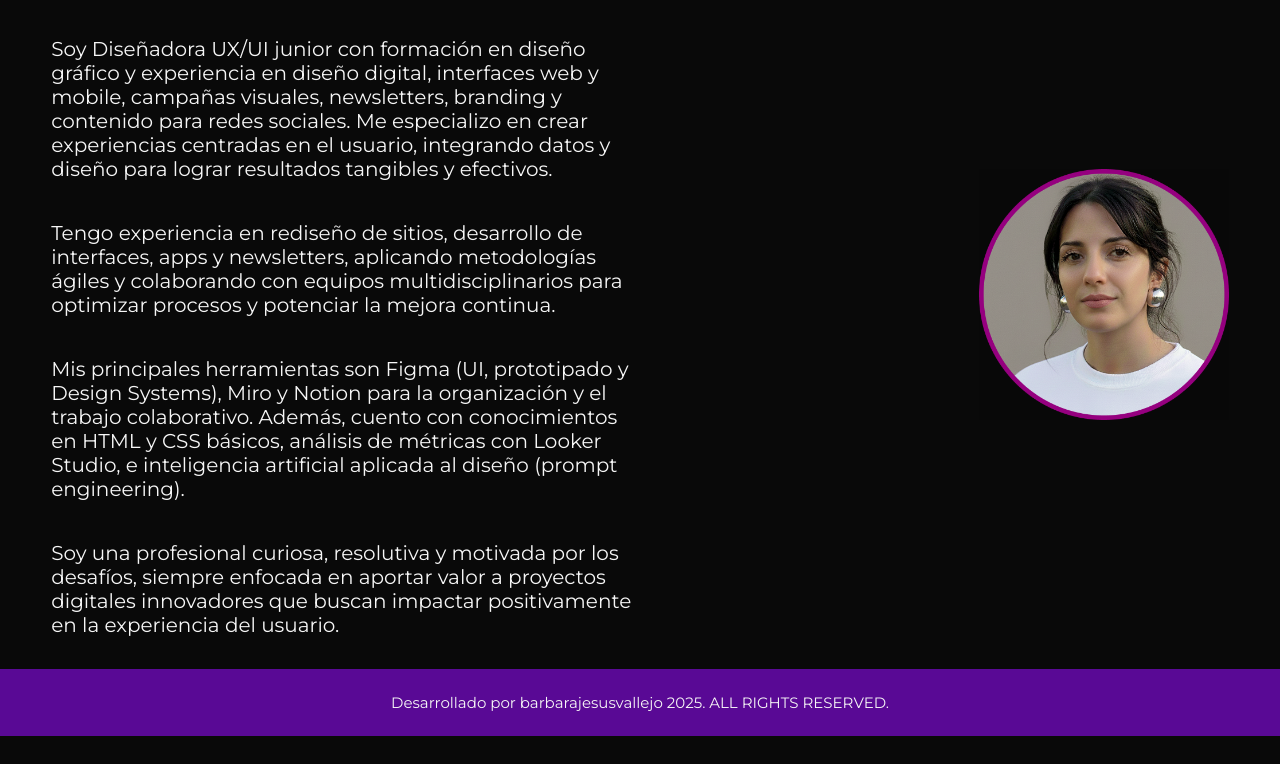
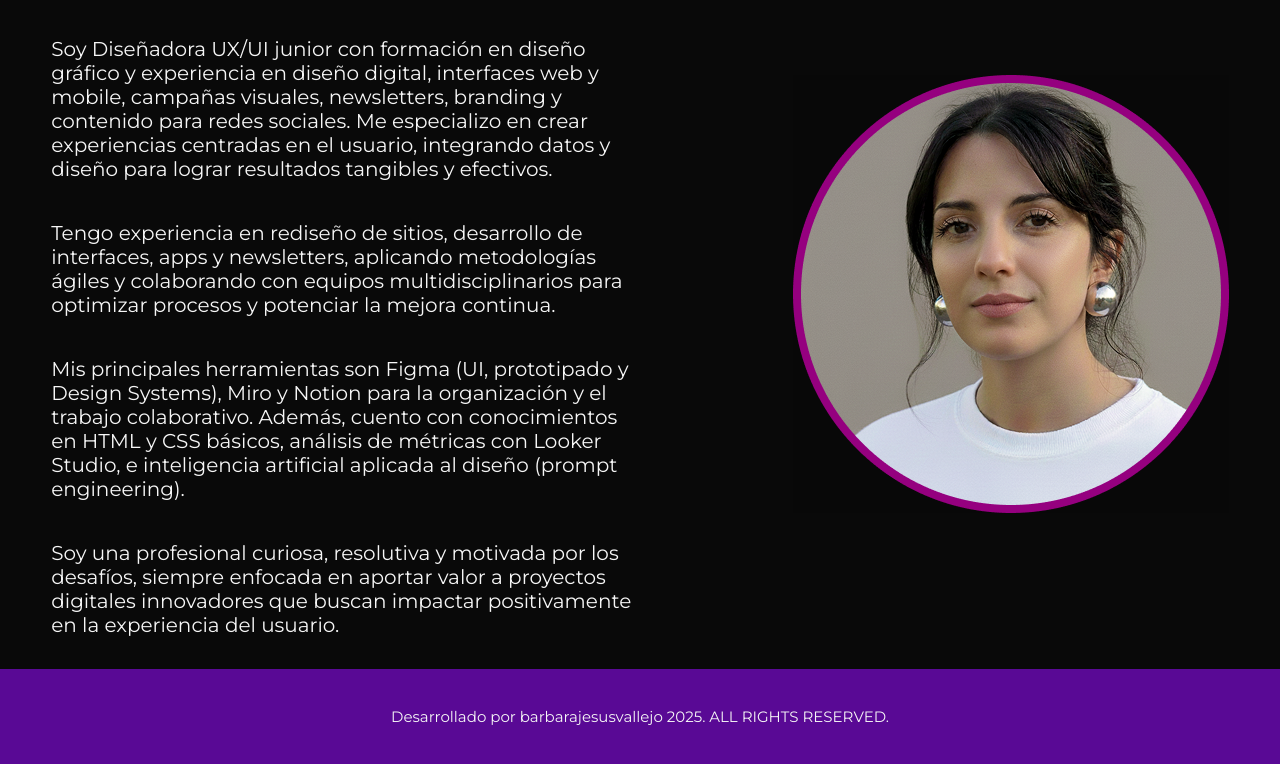
Before and after one commit to bvallejodesign-dotcom/PORTAFOLIO_B., a plain HTML site: page about.html in a window 1280 px wide. Shown: the part 135-899 px from the top of the page. Before the commit the page ends 871 px from the top, so only its background shows below. Drawn offline with nearby package versions, Linux system fonts and the light colour scheme.

Commit message:
Actualiza imagen y contenido

```diff
--- a/about.html
+++ b/about.html
@@ -38,7 +38,7 @@
                que buscan impactar positivamente en la experiencia del usuario.</p>
 
         </section>
-        <img class="Presentación__imagen" src="assets/Ellipse _yo.jpg" alt="Foto de barbarajesusvallejo" width="250">
+        <img class="Presentación__imagen" src="./assets/Ellipse _yo.jpg" alt="Foto de barbarajesusvallejo">
 
     </main>
     <footer class="footer">
--- a/styles/style.css
+++ b/styles/style.css
@@ -125,7 +125,7 @@ body {
 
 .footer{
     background-color:var(--color-cuartiario);
-    padding: 1.5rem;
+    padding: 3%;
     color: var(--color-secundario);
     text-align: center;
     font-family: var(--fuente-montserrat);
```
Also changed, not shown: assets/Ellipse yo.svg (deleted).
